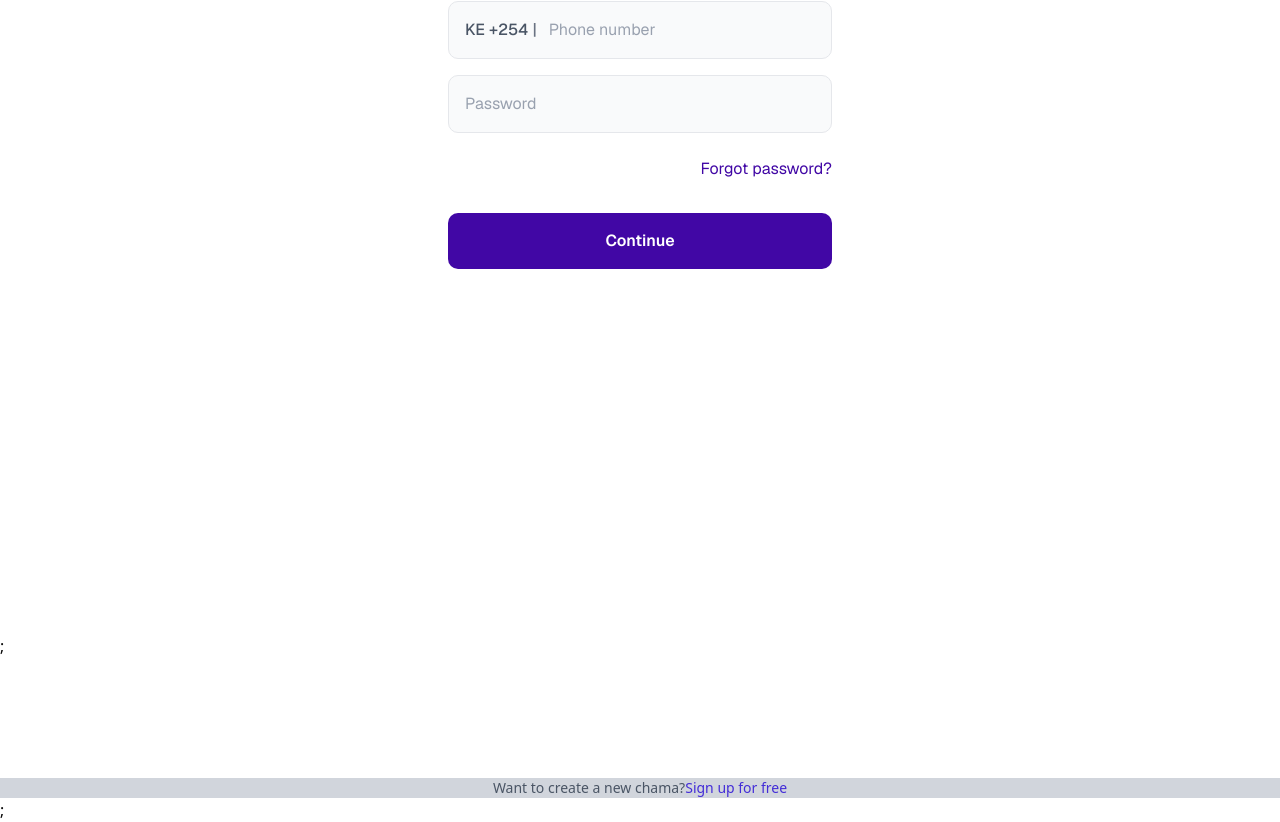
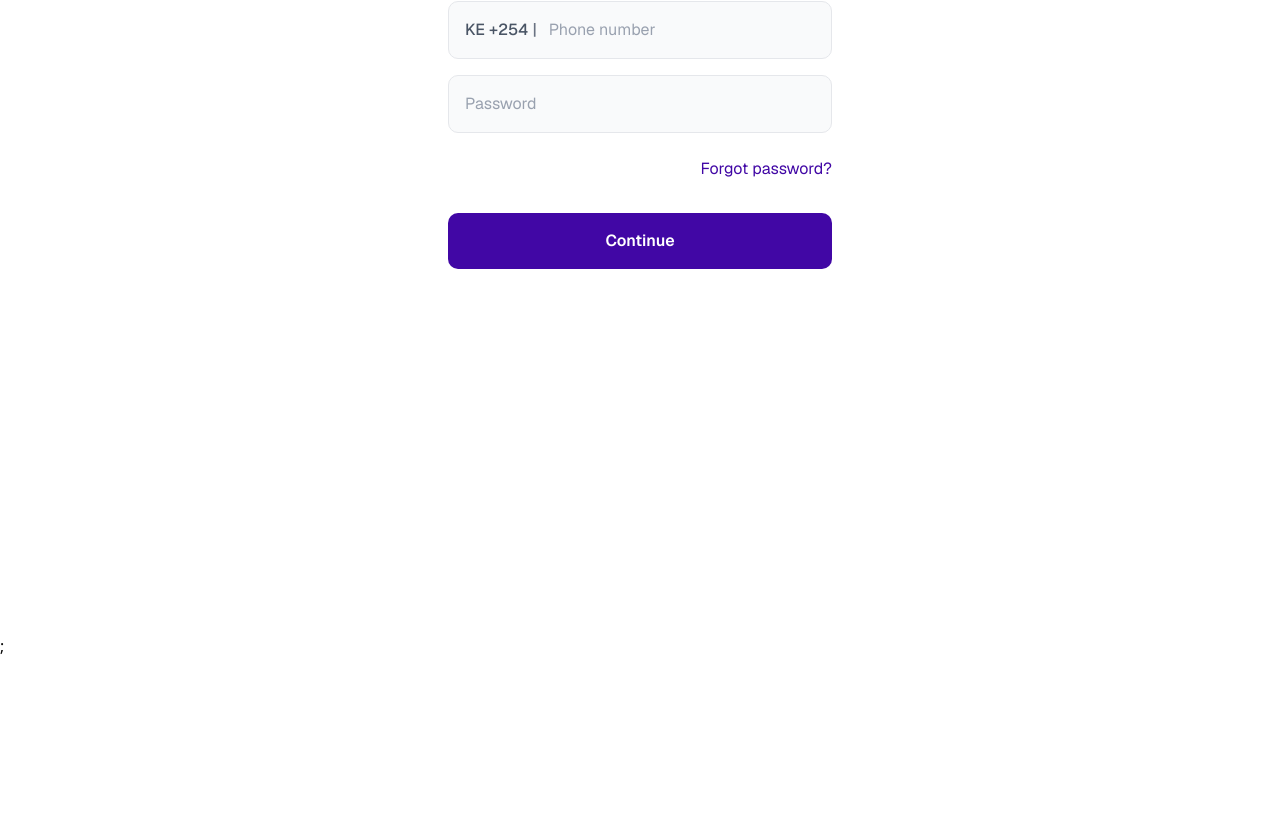
Before and after one commit to MastercraftHq/akibapamoja-frontend, a React (Vite) app: page /auth/login in a window 1280 px wide. Shown: the part 166-988 px from the top of the page. After the commit the page ends 824 px from the top, so only its background shows below. Built offline with nearby package versions, Linux system fonts and the light colour scheme.

Commit message:
docs:add labels.md for raising issues

```diff
--- a/src/layouts/login/index.tsx
+++ b/src/layouts/login/index.tsx
@@ -1,12 +1,12 @@
 /** @format */
 import { Outlet } from "react-router-dom";
-import Footer from "./footer";
+// import Footer from "./footer";   ...error, canot identify
 
 const LoginLayout = () => {
   return (
     <>
       <Outlet />;
-      <Footer />;
+      {/* <Footer />; */}
     </>
   );
 };
```
Also changed, not shown: src/pages/setprofile/index.tsx (added), 1 other file (tests, documents, lock files or other folders).
